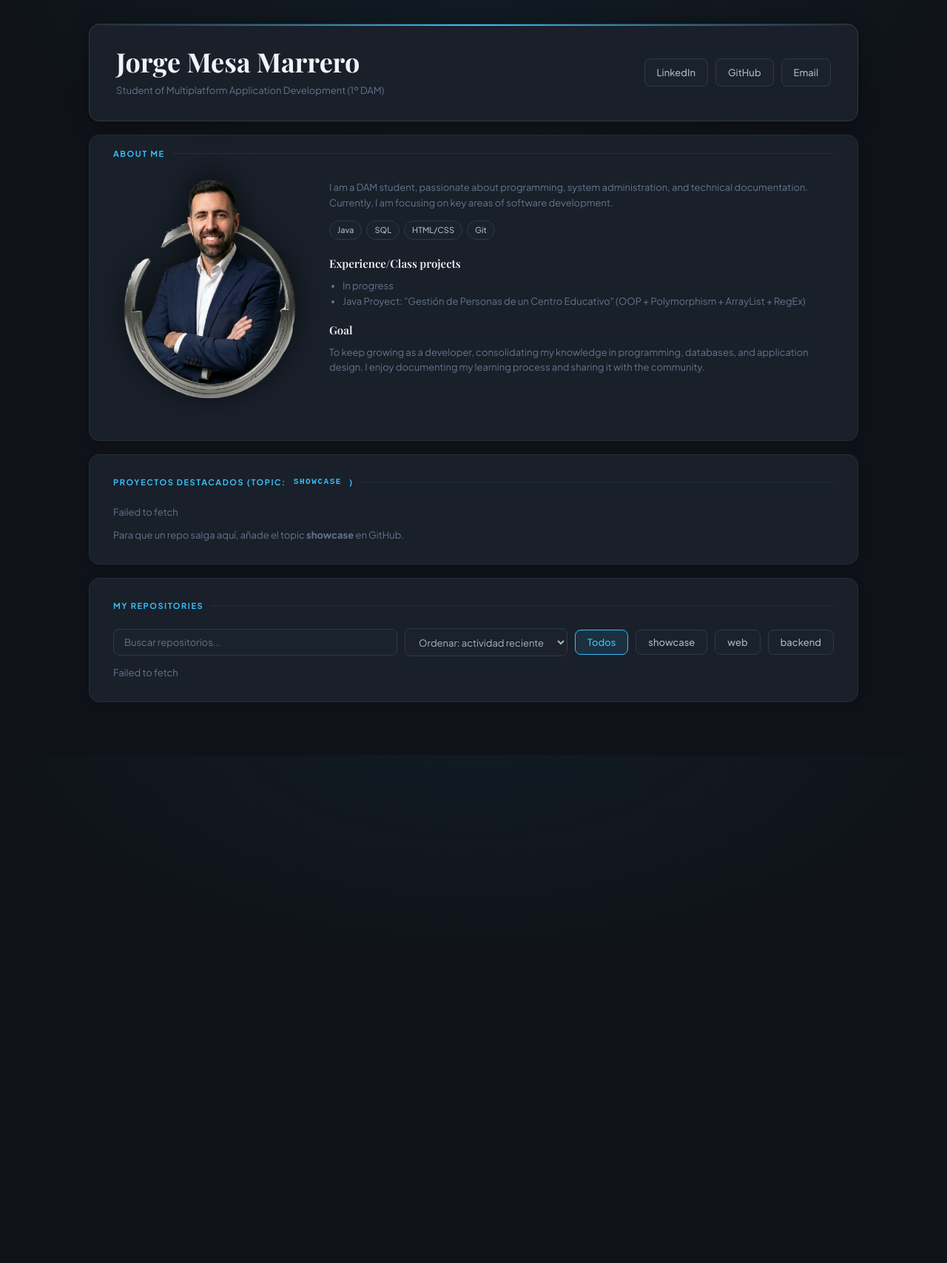
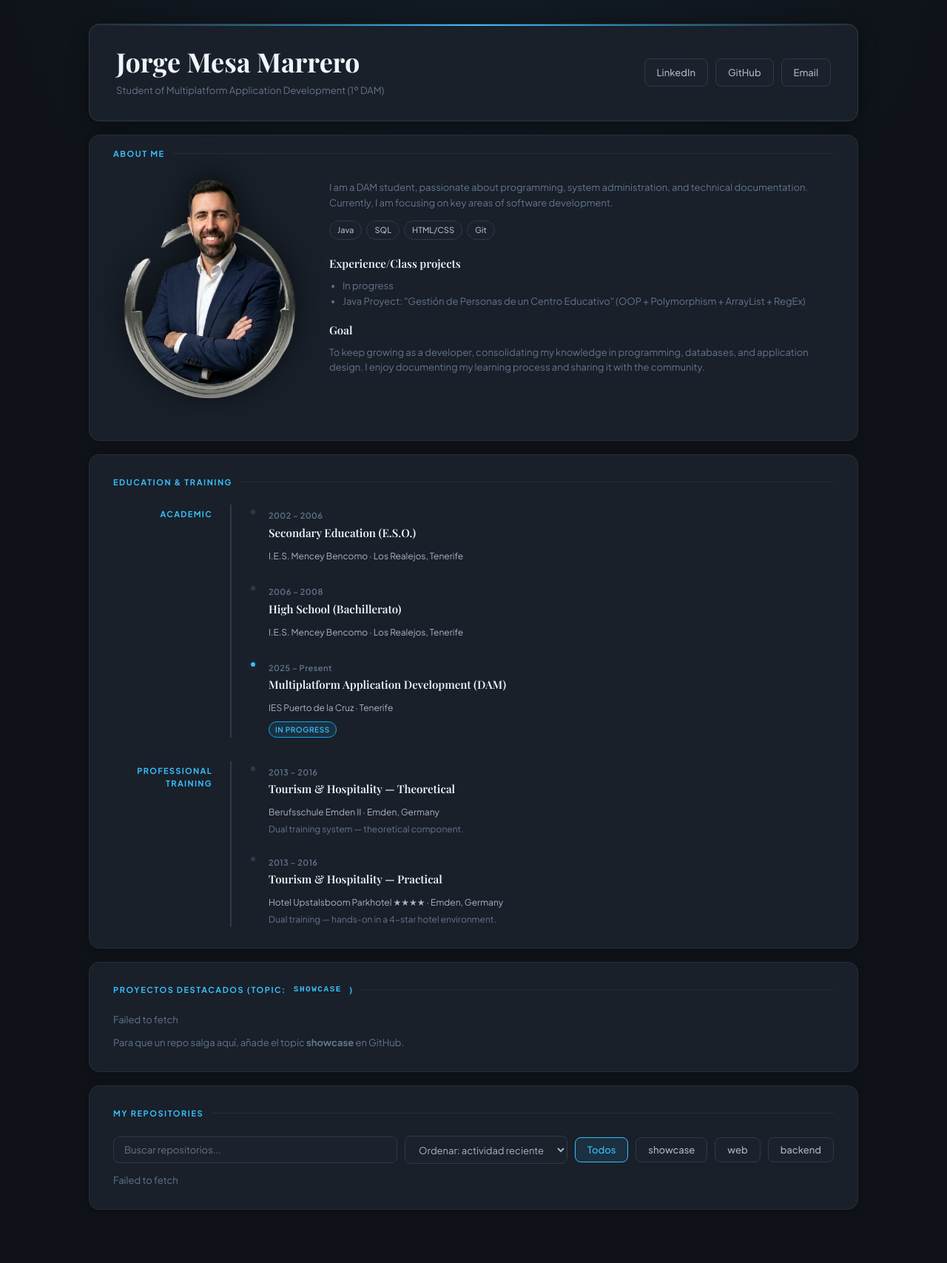
Before and after one commit to jmesmarrero/jmesmarrero.github.io, a Jekyll site: the page built from index.html, in a window 1280 px wide. Shown: the whole page at 74% size. Built offline with Jekyll 4.4.1, drawn with Linux system fonts in a browser that asks for light colours; before the commit the page ends 1021 px from its top, so only the background shows below that.

Commit message:
cambiando cosas

```diff
--- a/assets/css/styles.css
+++ b/assets/css/styles.css
@@ -311,3 +311,135 @@
 ::-webkit-scrollbar { width: 6px; }
 ::-webkit-scrollbar-track { background: var(--bg); }
 ::-webkit-scrollbar-thumb { background: var(--line-bright); border-radius: 3px; }
+
+/* ── SCROLL REVEAL ── */
+.reveal {
+  opacity: 0;
+  transform: translateY(32px);
+  transition: opacity 0.6s ease, transform 0.6s ease;
+}
+.reveal.revealed {
+  opacity: 1;
+  transform: translateY(0);
+}
+.reveal-item {
+  opacity: 0;
+  transform: translateY(20px);
+  transition: opacity 0.5s ease, transform 0.5s ease;
+}
+.reveal-item.revealed {
+  opacity: 1;
+  transform: translateY(0);
+}
+
+/* ── TIMELINE ── */
+.timeline {
+  display: flex;
+  flex-direction: column;
+  gap: 32px;
+}
+
+.timeline-group {
+  display: grid;
+  grid-template-columns: 160px 1fr;
+  gap: 0 24px;
+}
+
+.timeline-label {
+  font-size: 11px;
+  font-weight: 700;
+  letter-spacing: 0.12em;
+  text-transform: uppercase;
+  color: var(--accent);
+  padding-top: 4px;
+  text-align: right;
+  border-right: 2px solid var(--line-bright);
+  padding-right: 24px;
+}
+
+.timeline-items {
+  display: flex;
+  flex-direction: column;
+  gap: 20px;
+}
+
+.timeline-entry {
+  display: flex;
+  gap: 16px;
+  align-items: flex-start;
+  position: relative;
+}
+
+.timeline-dot {
+  width: 10px;
+  height: 10px;
+  border-radius: 50%;
+  background: var(--line-bright);
+  border: 2px solid var(--bg-3);
+  flex-shrink: 0;
+  margin-top: 5px;
+}
+
+.timeline-dot.accent {
+  background: var(--accent);
+  box-shadow: 0 0 8px var(--accent-glow);
+}
+
+.timeline-body {
+  flex: 1;
+}
+
+.timeline-period {
+  font-size: 11px;
+  font-weight: 600;
+  color: var(--muted);
+  letter-spacing: 0.04em;
+}
+
+.timeline-title {
+  font-family: 'Plus Jakarta Sans', sans-serif;
+  font-size: 14px;
+  font-weight: 600;
+  color: var(--text);
+  margin: 4px 0 2px;
+}
+
+.timeline-place {
+  font-size: 12px;
+  color: var(--text-2);
+  margin: 0 0 4px;
+}
+
+.timeline-desc {
+  font-size: 12px;
+  color: var(--muted);
+  margin: 0;
+}
+
+.timeline-badge {
+  display: inline-block;
+  font-size: 10px;
+  font-weight: 600;
+  letter-spacing: 0.06em;
+  text-transform: uppercase;
+  padding: 2px 8px;
+  border-radius: 20px;
+  background: var(--accent-glow);
+  border: 1px solid var(--accent-dim);
+  color: var(--accent);
+  margin-top: 4px;
+}
+
+@media (max-width: 620px) {
+  .timeline-group {
+    grid-template-columns: 1fr;
+    gap: 8px;
+  }
+  .timeline-label {
+    text-align: left;
+    border-right: none;
+    border-left: 2px solid var(--accent);
+    padding-right: 0;
+    padding-left: 12px;
+  }
+}
--- a/index.html
+++ b/index.html
@@ -4,7 +4,7 @@
 ---
 
 <div class="container">
-  <header class="topbar">
+  <header class="topbar reveal">
     <div>
       <h1 class="title">Jorge Mesa Marrero</h1>
       <div class="subtitle">Student of Multiplatform Application Development (1º DAM)</div>
@@ -16,7 +16,7 @@
     </nav>
   </header>
 
-  <section class="section section-about">
+  <section class="section section-about reveal">
     <h2>About me</h2>
     <div class="about-layout">
 
@@ -52,7 +52,70 @@
     </div>
   </section>
 
-  <section class="section">
+
+  <section class="section reveal">
+    <h2>Education &amp; Training</h2>
+    <div class="timeline">
+
+      <div class="timeline-group reveal-item">
+        <div class="timeline-label">Academic</div>
+        <div class="timeline-items">
+          <div class="timeline-entry">
+            <div class="timeline-dot"></div>
+            <div class="timeline-body">
+              <span class="timeline-period">2002 – 2006</span>
+              <h3 class="timeline-title">Secondary Education (E.S.O.)</h3>
+              <p class="timeline-place">I.E.S. Mencey Bencomo · Los Realejos, Tenerife</p>
+            </div>
+          </div>
+          <div class="timeline-entry">
+            <div class="timeline-dot"></div>
+            <div class="timeline-body">
+              <span class="timeline-period">2006 – 2008</span>
+              <h3 class="timeline-title">High School (Bachillerato)</h3>
+              <p class="timeline-place">I.E.S. Mencey Bencomo · Los Realejos, Tenerife</p>
+            </div>
+          </div>
+          <div class="timeline-entry">
+            <div class="timeline-dot accent"></div>
+            <div class="timeline-body">
+              <span class="timeline-period">2025 – Present</span>
+              <h3 class="timeline-title">Multiplatform Application Development (DAM)</h3>
+              <p class="timeline-place">IES Puerto de la Cruz · Tenerife</p>
+              <span class="timeline-badge">In progress</span>
+            </div>
+          </div>
+        </div>
+      </div>
+
+      <div class="timeline-group reveal-item">
+        <div class="timeline-label">Professional Training</div>
+        <div class="timeline-items">
+          <div class="timeline-entry">
+            <div class="timeline-dot"></div>
+            <div class="timeline-body">
+              <span class="timeline-period">2013 – 2016</span>
+              <h3 class="timeline-title">Tourism &amp; Hospitality — Theoretical</h3>
+              <p class="timeline-place">Berufsschule Emden II · Emden, Germany</p>
+              <p class="timeline-desc">Dual training system — theoretical component.</p>
+            </div>
+          </div>
+          <div class="timeline-entry">
+            <div class="timeline-dot"></div>
+            <div class="timeline-body">
+              <span class="timeline-period">2013 – 2016</span>
+              <h3 class="timeline-title">Tourism &amp; Hospitality — Practical</h3>
+              <p class="timeline-place">Hotel Upstalsboom Parkhotel ★★★★ · Emden, Germany</p>
+              <p class="timeline-desc">Dual training — hands-on in a 4-star hotel environment.</p>
+            </div>
+          </div>
+        </div>
+      </div>
+
+    </div>
+  </section>
+
+  <section class="section reveal">
     <h2>Proyectos destacados (topic: <code>showcase</code>)</h2>
     <div id="featured" class="cards"></div>
     <p class="muted" style="margin:10px 0 0">
@@ -60,7 +123,7 @@
     </p>
   </section>
 
-  <section class="section">
+  <section class="section reveal">
     <h2>My repositories</h2>
     <div class="toolbar">
       <input id="q" class="input" placeholder="Buscar repositorios..." />
```
Also changed, not shown: other parts of index.html (+14 -0 lines), 1 other file.
